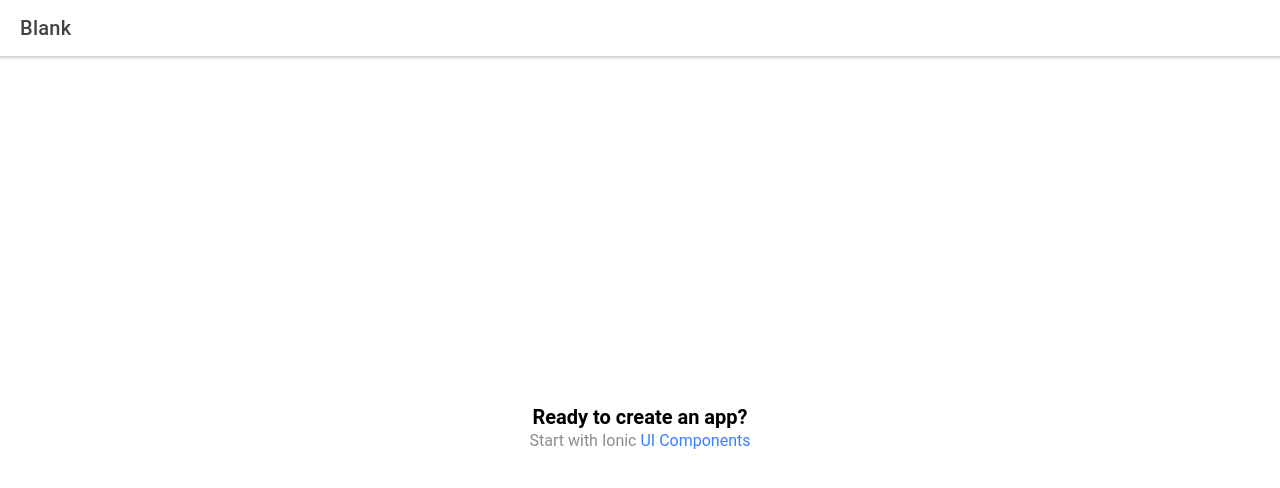
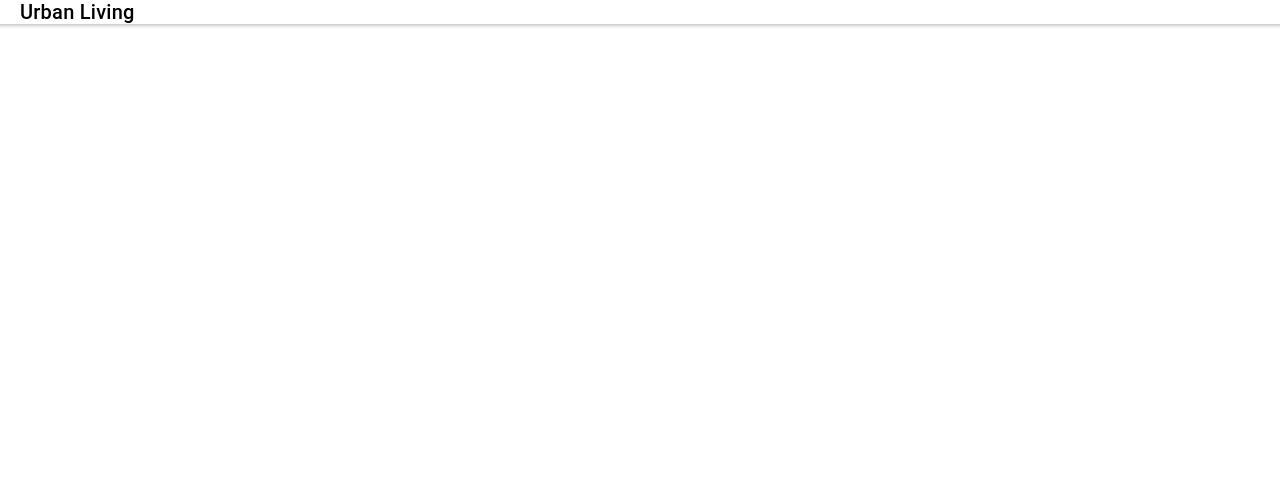
Before and after one commit to kfrostare-Newsroom/newsroom_team2_mobile, a React (Create React App) app: page / in a window 1280 px wide. Before the commit this address led to /home. Shown: the top 488 px of the page. Built offline with nearby package versions, Linux system fonts and the light colour scheme.

Commit message:
[Installation] Changed file names /App.jsx/index.jsx [Changed]Given title to see response from ionic

```diff
--- a/src/App.tsx
+++ b/src/App.jsx
@@ -1,6 +1,10 @@
 import React from 'react';
 import { Redirect, Route } from 'react-router-dom';
-import { IonApp, IonRouterOutlet } from '@ionic/react';
+import { IonApp,
+   IonRouterOutlet,
+   IonTitle,
+   IonHeader,
+   } from '@ionic/react';
 import { IonReactRouter } from '@ionic/react-router';
 import Home from './pages/Home';
 
@@ -23,14 +27,13 @@ import '@ionic/react/css/display.css';
 /* Theme variables */
 import './theme/variables.css';
 
-const App: React.FC = () => (
+const App = () => (
   <IonApp>
-    <IonReactRouter>
-      <IonRouterOutlet>
-        <Route path="/home" component={Home} exact={true} />
-        <Route exact path="/" render={() => <Redirect to="/home" />} />
-      </IonRouterOutlet>
-    </IonReactRouter>
+  <IonHeader>
+    <IonTitle>
+      Urban Living
+    </IonTitle>
+  </IonHeader>
   </IonApp>
 );
 
```
Also changed, not shown: src/index.jsx (renamed from src/index.tsx).
